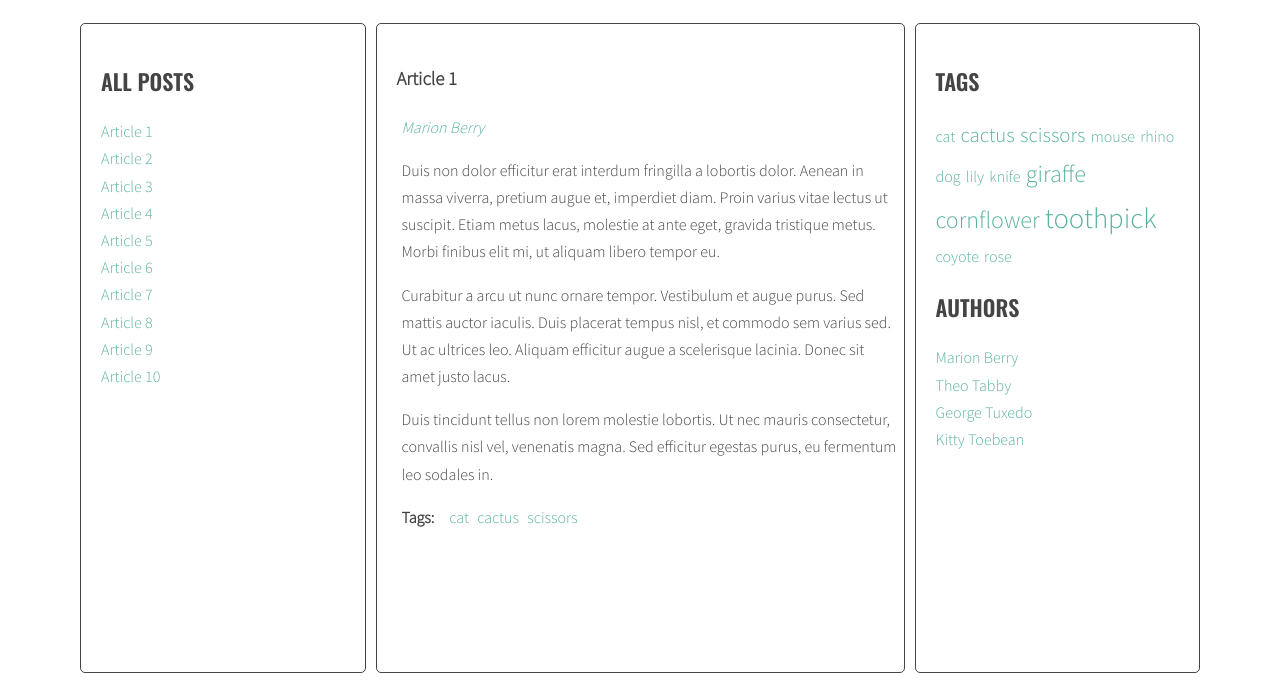
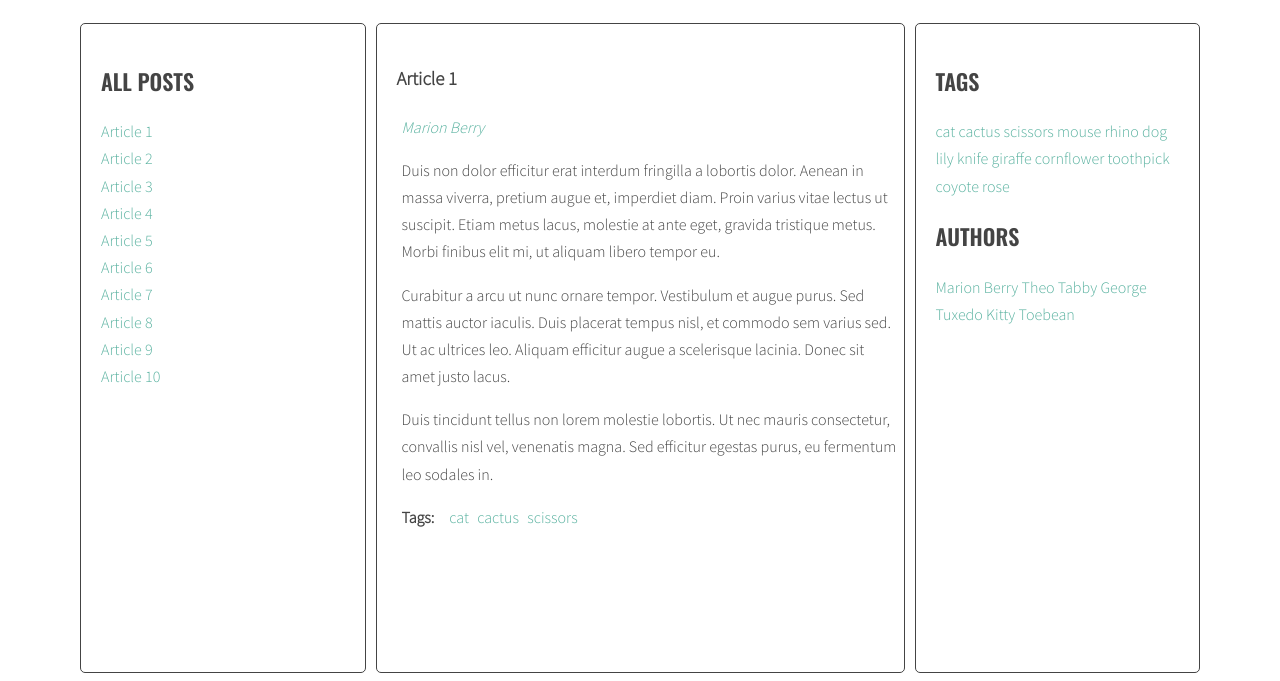
Before and after one commit to BartoszGlinka/javascript-blog, a website: page index.html in a window 1280 px wide. Shown: the part 220-901 px from the top of the page. Drawn offline with nearby package versions, Linux system fonts and the light colour scheme.

Commit message:
repair views Article in left contener and Authors in right contener in script.js

```diff
--- a/css/style.css
+++ b/css/style.css
@@ -143,36 +143,6 @@ body {
     padding-left: 10px;
   }
 }
-.tags a {
-	display: inline-block;
-}
-.tag-size-1 {
-	font-size: 100%;
-	margin-right: 2px;
-}
-
-.tag-size-2 {
-	font-size: 130%;
-	margin-right: 2px;
-}
-
-.tag-size-3 {
-	font-size: 140%;
-	margin-right: 2px;
-}
-
-.tag-size-4 {
-	font-size: 150%;
-	margin-right: 2px;
-}
-.tag-size-5 {
-	font-size: 180%;
-	margin-right: 2px;
-}
-
-.authors a {
-	display: block;
-}
 
 @media screen and (max-width: 762px) {
   /*Layout*/
--- a/js/script.js
+++ b/js/script.js
@@ -9,10 +9,10 @@ const templates = {
 'use strict';
 
 {
-  const titleClickHandler = function(event) {
+  const titleClickHandler = function(event){
     event.preventDefault()
     const clickedElement = this
-
+    const wrapperLinks = document.querySelector('.list .titles');
     /* [DONE] remove class 'active' from all article links  */
 
     const activeLinks = document.querySelectorAll('.titles a.active')
@@ -38,19 +38,19 @@ const templates = {
 
     /* [DONE] find the correct article using the selector (value of 'href' attribute) */
     const targetArticle = document.querySelector(articleSelector)
-
+    console.log(targetArticle)
     /* [DONE] add class 'active' to the correct article */
     targetArticle.classList.add('active')
   }
 
   const opts = {
     ArticleSelector: '.post',
-	TitleSelector: '.post-title',
-	TitleListSelector: '.titles',
-	ArticleTagsSelector: '.post-tags .list',
-	LinksTagSelector: '.list a',
-	ArticleAuthorSelector: '.post-author',
-    LinksAuthorSelector: '.post-author a',
+    TitleSelector: '.post-title',
+    TitleListSelector: '.titles',
+    ArticleTagsSelector: '.post-tags .list',
+    LinksTagSelector: '.list a[href^="#tag-"]',
+    ArticleAuthorSelector: '.post-author',
+    LinksAuthorSelector: 'a[href^="#author"]',
     TagsListSelector: '.tags.list',
     AuthorsListSelector: '.tags.authors',
     CloudClassCount: 5,
@@ -76,12 +76,12 @@ const templates = {
       /* create HTML of the link */
       //const linkHTML = '<li><a href="#' + articleID + '"><span>' + articleTitle + '</span></a></li>'
 	  const linkHTMLData = {id: articleId, title: articleTitle}
-
-	  const linkHTML = templates.articleLink(linkHTMLData)
+	  const articleID = article.getAttribute('id');
+	  //const linkHTML = templates.articleLink(linkHTMLData)
+    const linkHTML = '<li><a href="#' + articleID + '"><span>' + articleTitle + '</span></a></li>';
       /* insert link into titleList */
       titleList.insertAdjacentHTML('afterbegin', linkHTML)
       html = html + linkHTML
-
     }
 
     titleList.innerHTML = html
@@ -262,7 +262,6 @@ const templates = {
 			});
 		}
 		authorList.innerHTML = templates.authorListLink(allAuthorsData);
-		console.log(authorList)
 		//console.log(allAuthorsData)
 	}
   }
```
Also changed, not shown: 1 other file.
